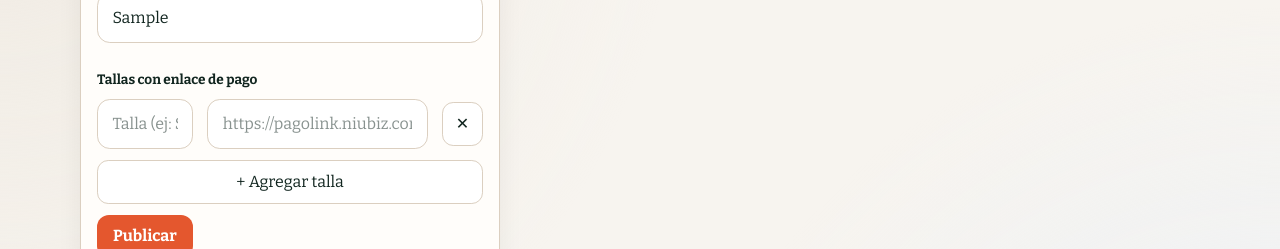
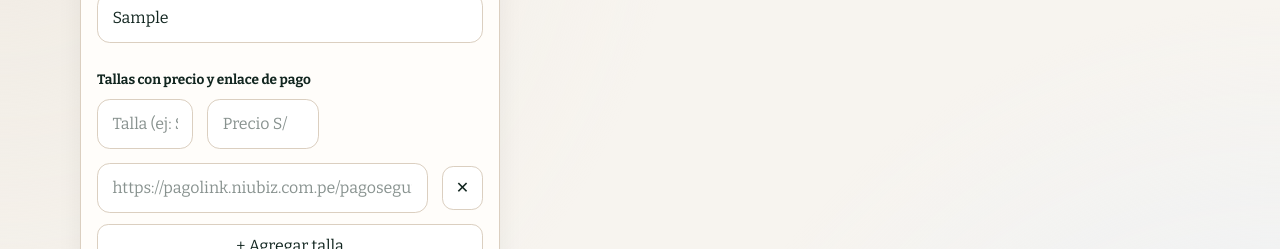
Before and after one commit to rhuamanc/huaman_store, a Next.js app: page /dashboard in a window 1280 px wide. Both pictures are taken after typing "Sample", "Sample", "Sample", "Sample", "Sample", "Sample" into the empty fields and a click on the button "+ Agregar talla". Shown: the part 959-1208 px from the top of the page. Built offline with nearby package versions, Linux system fonts and the light colour scheme; no server answers.

Commit message:
feat: precio por talla, boton pagar muestra precio en soles

```diff
--- a/app/api/listings/[id]/route.ts
+++ b/app/api/listings/[id]/route.ts
@@ -51,6 +51,7 @@ const updateSchema = z.object({
     .array(
       z.object({
         label: z.string().min(1),
+        price: z.number().nonnegative().optional(),
         paymentLink: z.string().url("URL de pago de talla inválida"),
       })
     )
--- a/app/api/listings/route.ts
+++ b/app/api/listings/route.ts
@@ -16,7 +16,7 @@ interface Listing {
   images: string[];
   status: string;
   paymentLink?: string;
-  sizes?: { label: string; paymentLink: string }[];
+  sizes?: { label: string; price?: number; paymentLink: string }[];
   geo?: {
     lat: number;
     lng: number;
@@ -42,6 +42,16 @@ const createSchema = z.object({
       address: z.string().optional(),
       city: z.string().optional(),
     })
+    .optional(),
+  paymentLink: z.string().url().optional().or(z.literal("")),
+  sizes: z
+    .array(
+      z.object({
+        label: z.string().min(1),
+        price: z.number().nonnegative().optional(),
+        paymentLink: z.string().url(),
+      })
+    )
     .optional(),
 });
 
--- a/app/listing/[id]/page.tsx
+++ b/app/listing/[id]/page.tsx
@@ -129,10 +129,11 @@ export default function ListingDetailPage() {
         )}
 
         {(() => {
-          const activeLink =
-            listing.sizes && listing.sizes.length > 0
-              ? listing.sizes.find((s) => s.label === selectedSize)?.paymentLink
-              : listing.paymentLink;
+          const activeSize = listing.sizes?.find((s) => s.label === selectedSize);
+          const activeLink = listing.sizes && listing.sizes.length > 0
+            ? activeSize?.paymentLink
+            : listing.paymentLink;
+          const activePrice = activeSize?.price ?? (listing.sizes && listing.sizes.length > 0 ? undefined : listing.price);
           return activeLink ? (
             <a
               href={activeLink}
@@ -141,7 +142,8 @@ export default function ListingDetailPage() {
               className="cta"
               style={{ display: "block", textAlign: "center", marginBottom: "0.5rem" }}
             >
-              💳 Pagar ahora{selectedSize ? ` — Talla ${selectedSize}` : ""}
+              💳 Pagar{activePrice != null ? ` S/ ${activePrice.toFixed(2)}` : " ahora"}
+              {selectedSize ? ` — Talla ${selectedSize}` : ""}
             </a>
           ) : null;
         })()}
--- a/components/ListingForm.tsx
+++ b/components/ListingForm.tsx
@@ -146,11 +146,11 @@ export default function ListingForm({ onCreated, onUpdated, initial, onCancel }:
         onChange={(e) => setPaymentLink(e.target.value)}
       />
 
-      <div className="fieldLabel" style={{ marginTop: "1rem" }}>Tallas con enlace de pago</div>
+      <div className="fieldLabel" style={{ marginTop: "1rem" }}>Tallas con precio y enlace de pago</div>
       {sizes.map((size, i) => (
-        <div key={i} className="row gap" style={{ alignItems: "center" }}>
+        <div key={i} className="row gap" style={{ alignItems: "center", flexWrap: "wrap" }}>
           <input
-            placeholder="Talla (ej: S, M, L, XL)"
+            placeholder="Talla (ej: S, M, L)"
             value={size.label}
             style={{ width: "6rem", flexShrink: 0 }}
             onChange={(e) => {
@@ -160,9 +160,22 @@ export default function ListingForm({ onCreated, onUpdated, initial, onCancel }:
             }}
           />
           <input
+            type="number"
+            placeholder="Precio S/"
+            value={size.price ?? ""}
+            style={{ width: "7rem", flexShrink: 0 }}
+            min={0}
+            step={0.01}
+            onChange={(e) => {
+              const next = [...sizes];
+              next[i] = { ...next[i], price: e.target.value === "" ? undefined : parseFloat(e.target.value) };
+              setSizes(next);
+            }}
+          />
+          <input
             placeholder="https://pagolink.niubiz.com.pe/pagoseguro/..."
             value={size.paymentLink}
-            style={{ flex: 1 }}
+            style={{ flex: 1, minWidth: "10rem" }}
             onChange={(e) => {
               const next = [...sizes];
               next[i] = { ...next[i], paymentLink: e.target.value };
--- a/types/index.ts
+++ b/types/index.ts
@@ -24,6 +24,7 @@ export interface IListingGeo {
 
 export interface IListingSize {
   label: string;       // ej: "S", "M", "L", "XL"
+  price?: number;      // precio específico de esta talla
   paymentLink: string; // URL de PagoLink para esta talla
 }
 
```
